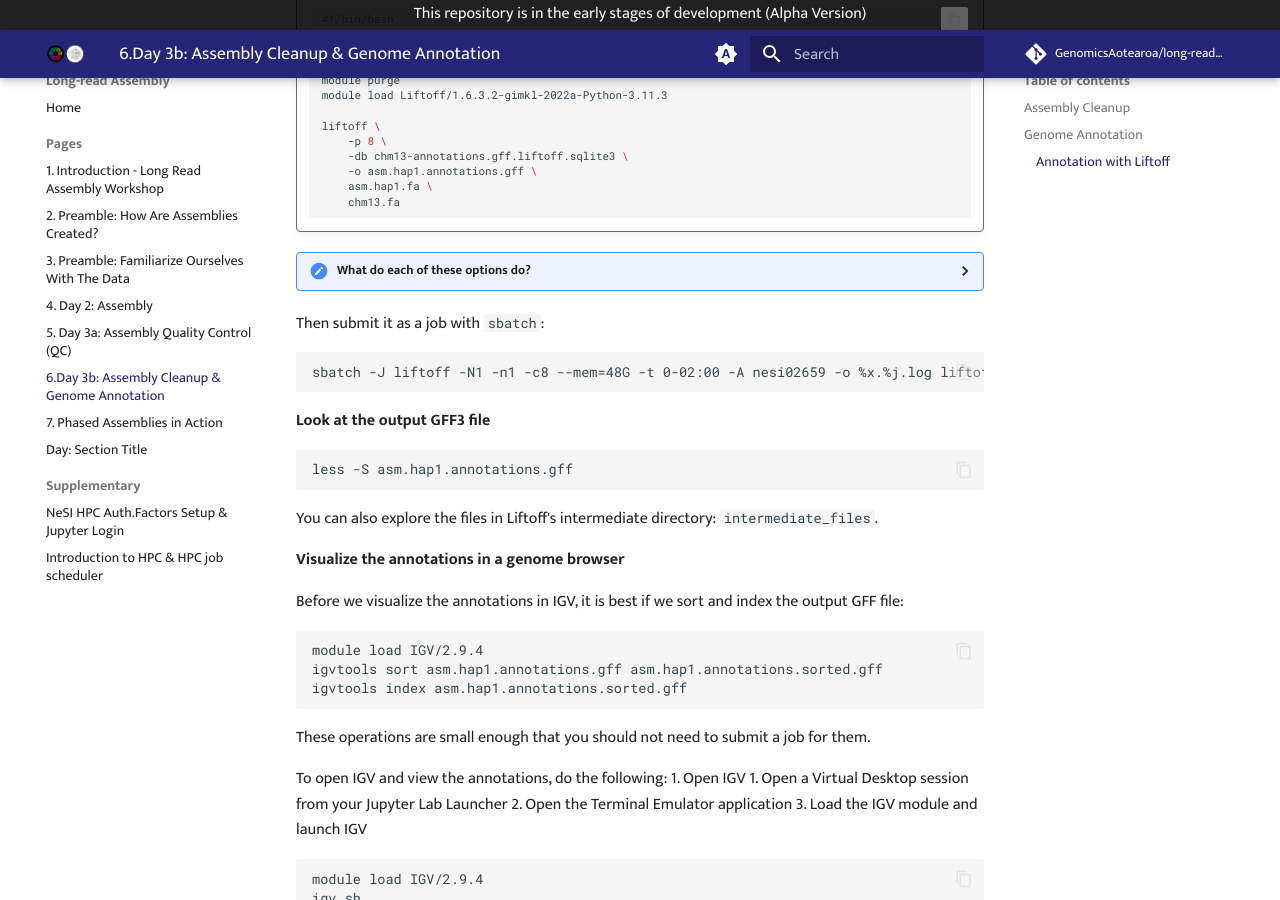
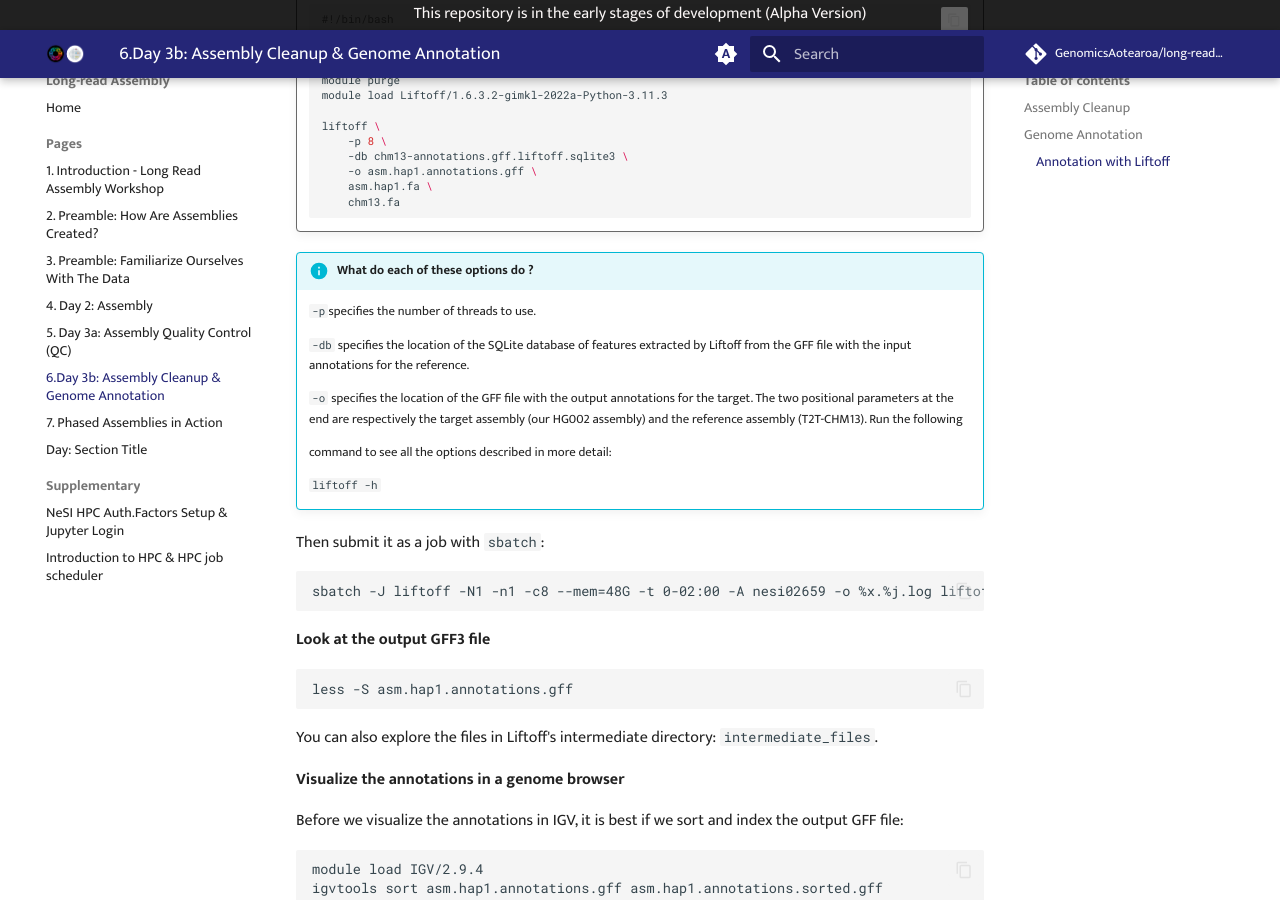
Before and after one commit to GenomicsAotearoa/long-read-assembly, an MkDocs documentation site: the page built from docs/pages/day3b_assembly_cleanup_annotation.md, in a window 1280 px wide and 900 px high, scrolled down 4199 px. Built offline with MkDocs 1.6.1 and Material for MkDocs 9.7.7, drawn with Linux system fonts in a browser that asks for light colours; comment, search, counter and statistics services are not loaded; some of the changed lines change nothing that is shown.

Commit message:
update admonition

````diff
--- a/docs/pages/day3b_assembly_cleanup_annotation.md
+++ b/docs/pages/day3b_assembly_cleanup_annotation.md
@@ -376,19 +376,22 @@ First create a shell script `liftoff.sh` with the following content:
         chm13.fa
     ```
 
-<details>
-    <summary>
-        <strong>What do each of these options do?</strong>
-    </summary>
-    <code>-p</code> specifies the number of threads to use. <code>-db</code> specifies the location of
+!!! info "What do each of these options do ?"
+
+    `-p`specifies the number of threads to use.
+
+    `-db` specifies the location of
     the SQLite database of features extracted by Liftoff from the GFF file with
-    the input annotations for the reference. <code>-o</code> specifies the
+    the input annotations for the reference.
+
+    `-o` specifies the
     location of the GFF file with the output annotations for the target. The two
     positional parameters at the end are respectively the target assembly (our
     HG002 assembly) and the reference assembly (T2T-CHM13). Run the following
+
     command to see all the options described in more detail:
-    <pre><code>liftoff -h</code></pre>
-</details>
+
+    `liftoff -h`
 
 <!-- OTHER POSSIBLE OPTIONS
     -g chm13-annotations.gff
````
